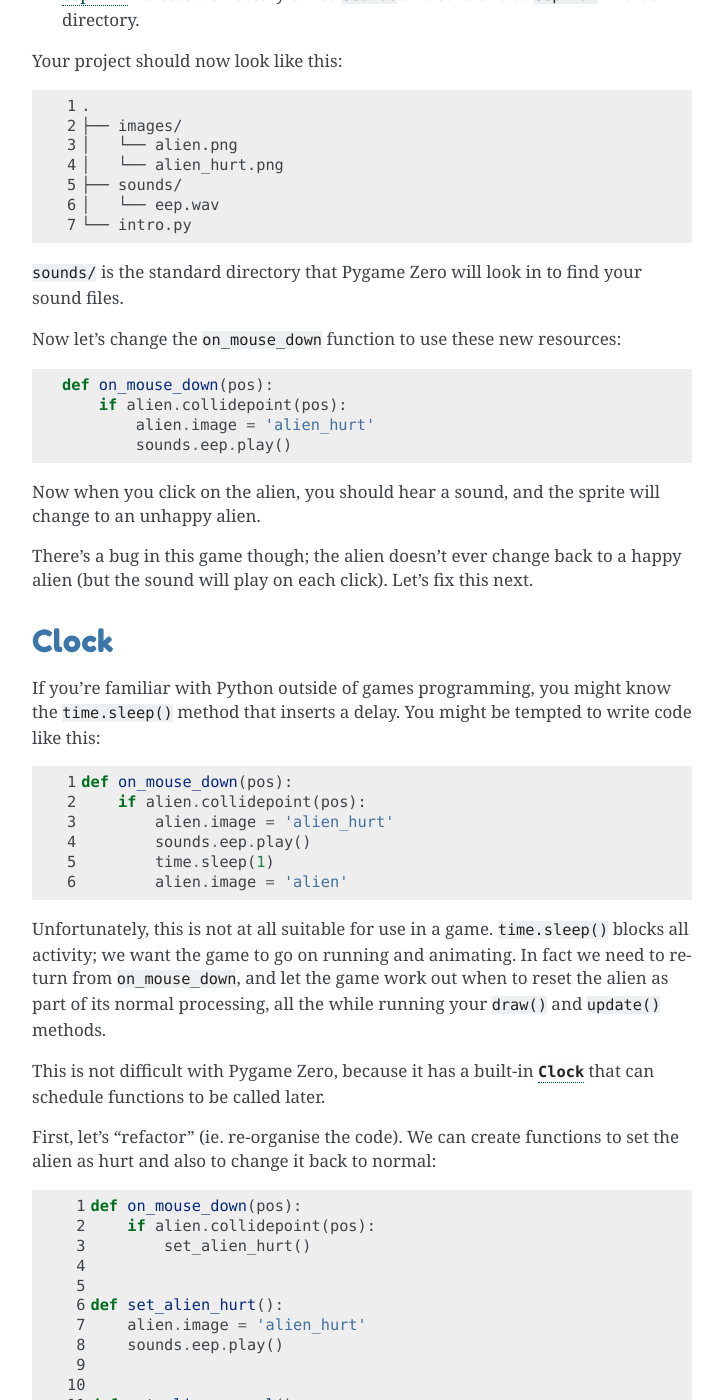
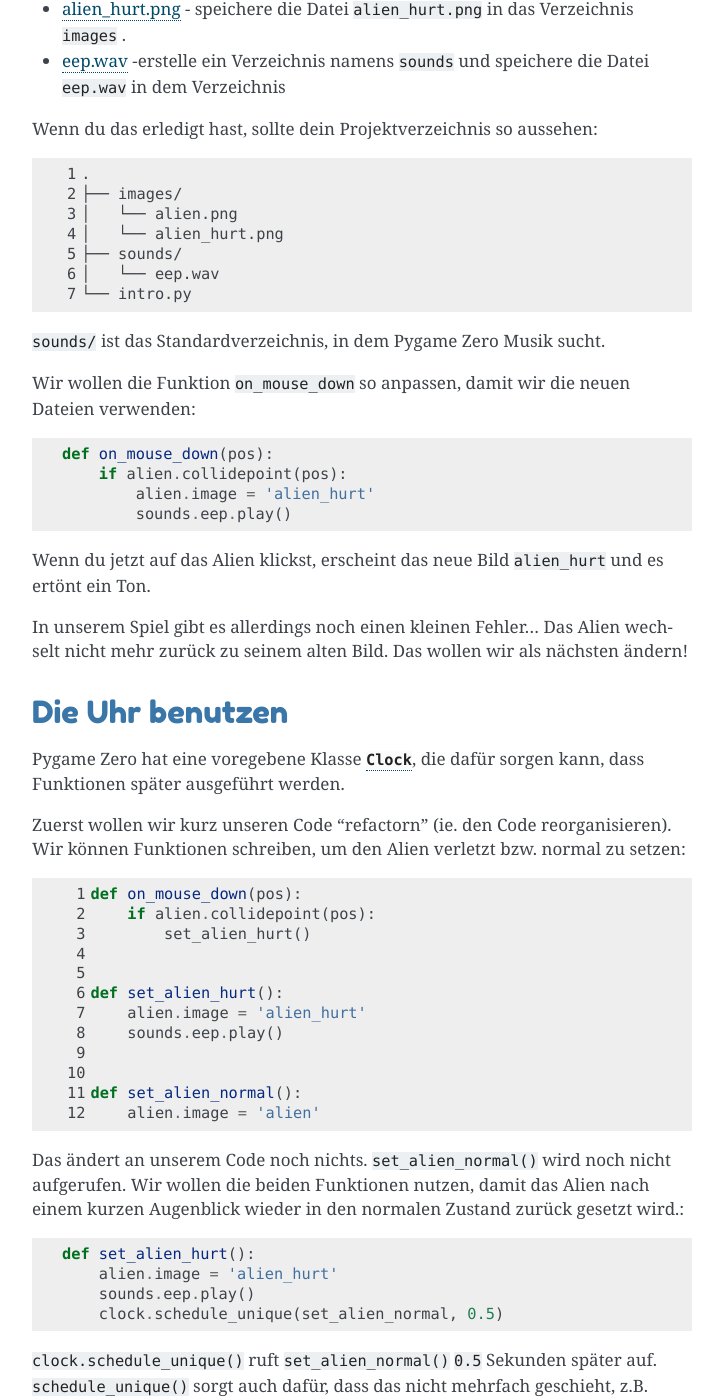
Before and after one commit to reher1/pgzero-german, a Sphinx documentation site: the page built from doc/introduction.rst, in a window 1280 px wide and 1400 px high, scrolled down 3752 px. Shown: the whole window, without its empty margins (388-1111 px from the left). Built offline with Sphinx 7.4.7, drawn with Linux system fonts in a browser that asks for light colours; pages that are not in the unit, such as notebooks, are missing from menus; some of the changed text lies outside the part shown.

Commit message:
Update introduction.rst

```diff
--- a/doc/introduction.rst
+++ b/doc/introduction.rst
@@ -70,11 +70,11 @@ dargestellt wird.)
 .. Tipp::
 
     Du findest viele kostenlose Sprites, einschließlich diesem auf `kenney.nl
-    <https://kenney.nl/assets?q=2d>`_. Das Alien-Bild stammt aus
-    `Platformer Art Deluxe pack
+    <https://kenney.nl/assets?q=2d>`_.
+    Das Alien-Bild stammt aus `Platformer Art Deluxe pack
     <https://kenney.nl/assets/platformer-art-deluxe>`_.
 
-Du musst die Datei am richten Ort ablegen.
+Du musst die Datei am richten Ort speichern.
 Erstelle ein Verzeichnis namens ``images`` und speichere das Bild dort unter
 ``alien.png``. (alles kleingeschrieben!)
 
@@ -109,8 +109,7 @@ in der ``Actor`` Klasse, lädt Pygame Zero automatisch das entsprechende Bild
 (inkl. der Attribute wie Position, etc.). So können wir beispielsweise die Höhe des Fensters
 entsprechend der Höhe des Alien-Sprites setzen.
 
-Die Methode ``alien.draw()`` zeichnet das Alien an seiner aktuellen Position auf den Bildschirm.
-
+Die Funktion ``alien.draw()`` zeichnet das Alien an seiner aktuellen Position auf den Bildschirm.
 
 Figuren bewegen
 ----------------
@@ -134,15 +133,12 @@ in jedem Frame etwas verschieben, sieht es so aus, als ob sich das Alien bewegt.
 erscheint es wieder von rechts.
 
 Die Funktionen ``draw()`` und ``update()`` arbeiten in ähnlicher Art und Weise, sind aber für unterschiedliche Zwecke gedacht.
-DIe ``draw()`` Funktion zeichnet das Alien an seiner aktuellen Position. Die Funktion``update()`` wird benutzt, um das Alien zu bewegen.
+DIe ``draw()`` Funktion zeichnet das Alien an seiner aktuellen Position. Die Funktion ``update()`` wird benutzt, um das Alien zu bewegen.
 
 
-Handling clicks
+Tastatureingaben verarbeiten
 ---------------
-
-Let's make the game do something when you click on the alien. To do this we
-need to define a function called :func:`on_mouse_down`. Add this to the source
-code::
+Nun wollen wir auf Tastatureingaben reagieren. Dazu müssen wir die Funktion :func:`on_mouse_down` implementieren. Füge folgenden Code hinzu::
 
     def on_mouse_down(pos):
         if alien.collidepoint(pos):
@@ -150,12 +146,9 @@ code::
         else:
             print("You missed me!")
 
-You should run the game and try clicking on and off the alien.
+Starte das Spiel und versuche auf das Alien zu klicken.
 
-Pygame Zero is smart about how it calls your functions. If you don't define
-your function to take a ``pos`` parameter, Pygame Zero will call it without
-a position. There's also a ``button`` parameter for ``on_mouse_down``. So we
-could have written::
+Alternativ hätte man auch folgendes schreiben können::
 
     def on_mouse_down():
         print("You clicked!")
@@ -166,19 +159,18 @@ or::
         if button == mouse.LEFT and alien.collidepoint(pos):
             print("Eek!")
 
+Pygame Zero reagiert intelligent auf die Tastatureingaben und kann auch ohne den Parameter ``pos`` aufgerufen werden.
 
-
-Sounds and images
+Musik und Bilder hinzufügen
 -----------------
 
-Now let's make the alien appear hurt. Save these files:
+Wenn wir auf das Alien klicken, soll es verletzt sein. Speichere die folgenden Dateien:
 
-* `alien_hurt.png <_static/alien_hurt.png>`_ - save this as ``alien_hurt.png``
-  in the ``images`` directory.
-* `eep.wav <_static/eep.wav>`_ - create a directory called ``sounds`` and save
-  this as ``eep.wav`` in that directory.
+* `alien_hurt.png <_static/alien_hurt.png>`_ - speichere die Datei ``alien_hurt.png``
+  in das Verzeichnis ``images`` .
+* `eep.wav <_static/eep.wav>`_ -erstelle ein Verzeichnis namens ``sounds`` und speichere die Datei ``eep.wav`` in dem Verzeichnis
 
-Your project should now look like this:
+Wenn du das erledigt hast, sollte dein Projektverzeichnis so aussehen:
 
 .. code-block:: none
 
@@ -190,48 +182,28 @@ Your project should now look like this:
     │   └── eep.wav
     └── intro.py
 
-``sounds/`` is the standard directory that Pygame Zero will look in to find
-your sound files.
+``sounds/`` ist das Standardverzeichnis, in dem Pygame Zero Musik sucht.
 
-Now let's change the ``on_mouse_down`` function to use these new resources::
+Wir wollen die Funktion ``on_mouse_down`` so anpassen, damit wir die neuen Dateien verwenden::
 
     def on_mouse_down(pos):
         if alien.collidepoint(pos):
             alien.image = 'alien_hurt'
             sounds.eep.play()
 
-Now when you click on the alien, you should hear a sound, and the sprite will
-change to an unhappy alien.
+Wenn du jetzt auf das Alien klickst, erscheint das neue Bild ``alien_hurt`` und es ertönt ein Ton.
 
-There's a bug in this game though; the alien doesn't ever change back to a
-happy alien (but the sound will play on each click). Let's fix this next.
+In unserem Spiel gibt es allerdings noch einen kleinen Fehler...
+Das Alien wechselt nicht mehr zurück zu seinem alten Bild. Das wollen wir als nächsten ändern!
 
 
-Clock
+Die Uhr benutzen
 -----
 
-If you're familiar with Python outside of games programming, you might know the
-``time.sleep()`` method that inserts a delay. You might be tempted to write
-code like this::
+Pygame Zero hat eine voregebene Klasse :class:`Clock`, die dafür sorgen kann, dass Funktionen später ausgeführt werden.
 
-    def on_mouse_down(pos):
-        if alien.collidepoint(pos):
-            alien.image = 'alien_hurt'
-            sounds.eep.play()
-            time.sleep(1)
-            alien.image = 'alien'
-
-Unfortunately, this is not at all suitable for use in a game. ``time.sleep()``
-blocks all activity; we want the game to go on running and animating. In fact
-we need to return from ``on_mouse_down``, and let the game work out when to
-reset the alien as part of its normal processing, all the while running your
-``draw()`` and ``update()`` methods.
-
-This is not difficult with Pygame Zero, because it has a built-in
-:class:`Clock` that can schedule functions to be called later.
-
-First, let's "refactor" (ie. re-organise the code). We can create functions to
-set the alien as hurt and also to change it back to normal::
+Zuerst wollen wir kurz unseren Code "refactorn" (ie. den Code reorganisieren). Wir können Funktionen schreiben,
+um den Alien verletzt bzw. normal zu setzen::
 
     def on_mouse_down(pos):
         if alien.collidepoint(pos):
@@ -246,36 +218,25 @@ set the alien as hurt and also to change it back to normal::
     def set_alien_normal():
         alien.image = 'alien'
 
-This is not going to do anything different yet. ``set_alien_normal()`` won't be
-called. But let's change ``set_alien_hurt()`` to use the clock, so that the
-``set_alien_normal()`` will be called a little while after. ::
+Das ändert an unserem Code noch nichts. ``set_alien_normal()`` wird noch nicht aufgerufen. Wir wollen die beiden Funktionen nutzen, damit das Alien nach einem kurzen Augenblick wieder in den normalen Zustand zurück gesetzt wird.::
 
     def set_alien_hurt():
         alien.image = 'alien_hurt'
         sounds.eep.play()
         clock.schedule_unique(set_alien_normal, 0.5)
 
-``clock.schedule_unique()`` will cause ``set_alien_normal()`` to be called
-after ``0.5`` second. ``schedule_unique()`` also prevents the same function
-being scheduled more than once, such as if you click very rapidly.
+``clock.schedule_unique()`` ruft ``set_alien_normal()``  ``0.5`` Sekunden später auf. ``schedule_unique()`` sorgt auch dafür, dass das nicht mehrfach geschieht, z.B. wenn du mehrfach auf das Alien klickst.
 
-Try it, and you'll see the alien revert to normal after 0.5 second. Try clicking
-rapidly and verify that the alien doesn't revert until 0.5 second after the last
-click.
-
-``clock.schedule_unique()`` accepts both integers and float numbers for the time interval. in the tutorial we are using
-a float number to show this but feel free to use both to see the difference and effects the different values have.
+Probier es aus!
 
 
-Summary
+Zusammenfassung
 -------
 
 We've seen how to load and draw sprites, play sounds, handle input events, and
 use the built-in clock.
+Wir haben jetzt gelernt, wie man Sprites lädt und zeichnet, Musik abspiel, Tastatureingaben verarbeiten und die eingebaute Uhr benutzt.
 
-You might like to expand the game to keep score, or make the alien move more
-erratically.
+Ihr wollt euer Spiel noch weiterentwickeln?
 
-There are lots more features built in to make Pygame Zero easy to use. Check
-out the :doc:`built in objects <builtins>` to learn how to use the rest of the
-API.
+Es gibt noch eine Vielzahl an weiteren Funktionen in Pygame Zero, die sehr einfach zu benutzen sind. Lies dazu :doc:`built in objects <builtins>`, um den Rest von Pygame Zero zu entdecken.
```
